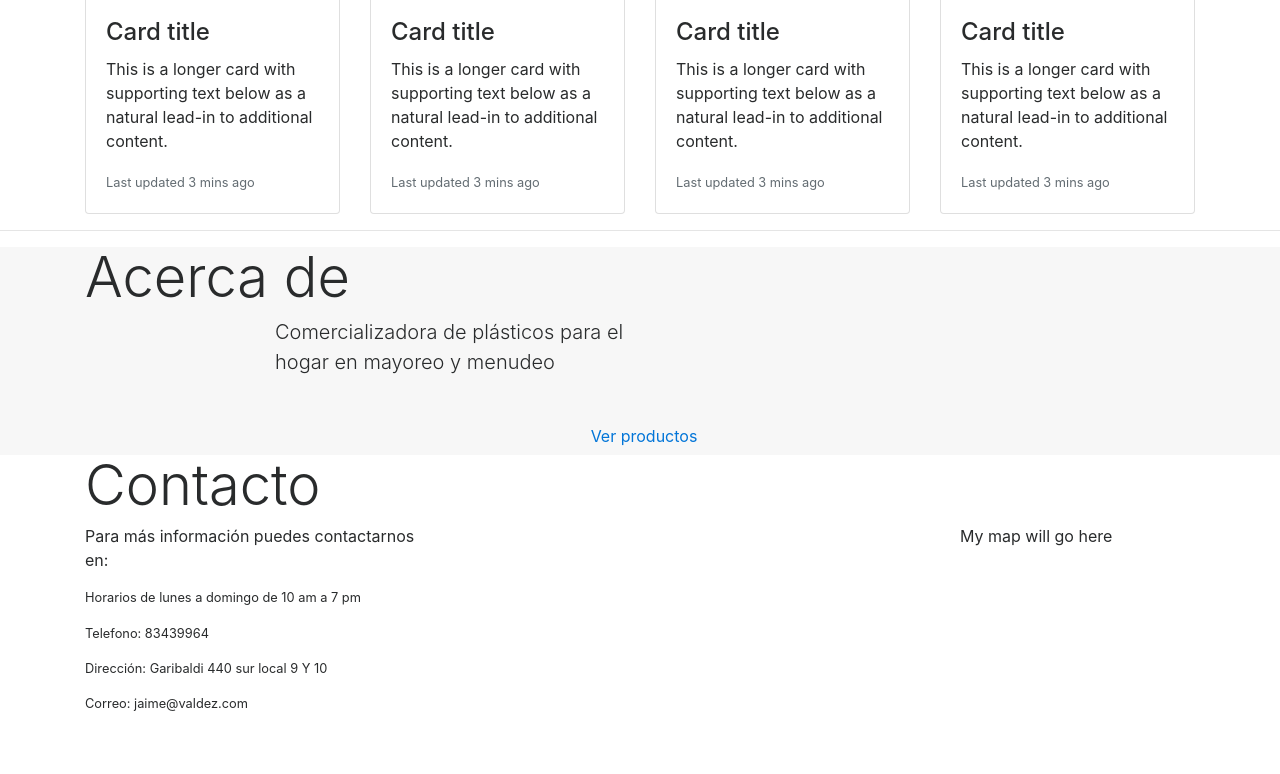
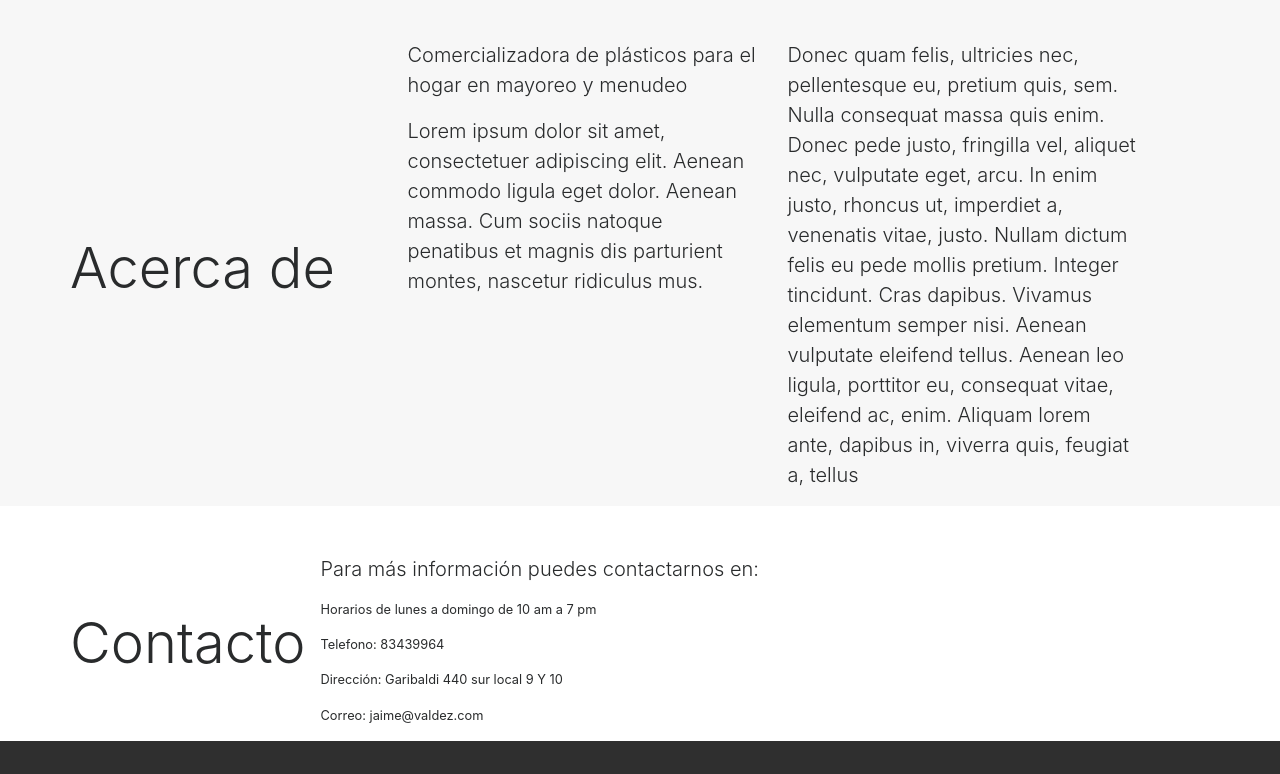
Before and after one commit to thatjiaozi/LabWeb, a Django app: template cloud/cloud/landing/templates/landing/index.html in a window 1280 px wide. Shown: the part 714-1488 px from the top of the page. After the commit the page ends 1455 px from the top, so only its background shows below. Run offline with Django 3.2, Linux system fonts and the light colour scheme; the template is opened without the code that fills it, so the values that code supplies are empty; some libraries are stand-ins or nearby versions.

Commit message:
Integrate landing page with django

```diff
--- a/cloud/cloud/cloud/settings.py
+++ b/cloud/cloud/cloud/settings.py
@@ -31,6 +31,8 @@ ALLOWED_HOSTS = []
 # Application definition
 
 INSTALLED_APPS = [
+    'landing',
+    'catalog',
     'django.contrib.admin',
     'django.contrib.auth',
     'django.contrib.contenttypes',
--- a/cloud/cloud/cloud/urls.py
+++ b/cloud/cloud/cloud/urls.py
@@ -15,7 +15,10 @@ Including another URLconf
 """
 from django.contrib import admin
 from django.urls import path
+from django.conf.urls import url
+from django.conf.urls import include
 
 urlpatterns = [
     path('admin/', admin.site.urls),
+    url(r'', include('landing.urls')),
 ]
--- a/cloud/cloud/landing/templates/landing/index.html
+++ b/cloud/cloud/landing/templates/landing/index.html
@@ -1,3 +1,4 @@
+{% load staticfiles %}
 <!DOCTYPE html>
 <html lang="es">
     <head>
@@ -5,9 +6,8 @@
         <meta charset="UTF-8" />
         <meta name="viewport" content="width=device-width, initial-scale=1, shrink-to-fit=no">
         <link rel="stylesheet" href="https://maxcdn.bootstrapcdn.com/bootstrap/4.0.0-alpha.6/css/bootstrap.min.css" integrity="sha384-rwoIResjU2yc3z8GV/NPeZWAv56rSmLldC3R/AZzGRnGxQQKnKkoFVhFQhNUwEyJ" crossorigin="anonymous">
-        {% load staticfiles %}
-        <link rel="stylesheet" type="text/css" href="{% static 'cloud_system/css/navbar.css' %}" />
-        <script src="https://maps.googleapis.com/maps/api/js?callback=myMap"></script>
+
+        <link rel="stylesheet" href="{% static 'css/landing.css' %}">
     </head>
     <body>
 
@@ -19,14 +19,11 @@
 
             <div class="collapse navbar-collapse" id="navbarsExampleDefault">
                 <ul class="navbar-nav ml-auto ">
-                    <li class="nav-item active">
-                        <a class="nav-link" href="#">Inicio<span class="sr-only">(current)</span></a>
+                    <li class="nav-item">
+                            <a href="#about" class="nav-link">Sobre nosotros</a>
                     </li>
                     <li class="nav-item">
                         <a href="#products" class="nav-link">Catálogo</a>
-                    </li>
-                    <li class="nav-item">
-                            <a href="#about" class="nav-link">Acerca de</a>
                     </li>
                     <li class="nav-item">
                         <a href="#contact" class="nav-link">Contacto</a>
@@ -36,80 +33,33 @@
      </nav>
 
     <!-- Header -->
-        <section class="jumbotron text-center">
+    <div class="container bg-overlay">
+    <div class="row text-center">
         <div class="container">
             <h1 class="jumbotron-heading">Bienvenidos a nuestra página web</h1>
-                <p class="lead text-muted">Ahora puede consultar en línea nuestros productos disponibles en tienda, donde podrá encontrar:</p>
-                <ul class="fa-ul">
-                        <li><i class="fa-li fa fa-check-square lead text-muted"></i>Artículos de Hogar</li>
-                        <li><i class="fa-li fa fa-check-square lead text-muted"></i>Útiles Escolares</li>
-                        <li><i class="fa-li fa fa-check-square lead text-muted"></i>Fiestas Infantiles</li>
-                        <li><i class="fa-li fa fa-check-square lead text-muted"></i>Artículos de cocina</li>
-                </ul>
-                <p>
-            </div>
-        </section>
-
-          <!--Catalogo-->
-        <section class="mb-0" id="products">
-            <div class="container">
-                <h3 class="display-4 align-content-center">Catálogo de Productos</h3>
-                    <div class="card-deck">
-                        <div class="card">
-                            <img class="card-img-top img-thumbnail" src="https://images-na.ssl-images-amazon.com/images/I/819Ud8HmkyL._SL1500_.jpg"  alt="Card image cap">
-                            <div class="card-block">
-                            <h4 class="card-title">Card title</h4>
-                            <p class="card-text">This is a longer card with supporting text below as a natural lead-in to additional content. </p>
-                            <p class="card-text"><small class="text-muted">Last updated 3 mins ago</small></p>
-                            </div>
-                        </div>
-                        <div class="card">
-                            <img class="card-img-top img-thumbnail" src="https://images-na.ssl-images-amazon.com/images/I/819Ud8HmkyL._SL1500_.jpg"  alt="Card image cap">
-                            <div class="card-block">
-                                <h4 class="card-title">Card title</h4>
-                                <p class="card-text">This is a longer card with supporting text below as a natural lead-in to additional content.</p>
-                                <p class="card-text"><small class="text-muted">Last updated 3 mins ago</small></p>
-                            </div>
-                        </div>
-                        <div class="card">
-                            <img class="card-img-top img-thumbnail" src="https://images-na.ssl-images-amazon.com/images/I/819Ud8HmkyL._SL1500_.jpg"  alt="Card image cap">
-                            <div class="card-block">
-                                <h4 class="card-title">Card title</h4>
-                                <p class="card-text">This is a longer card with supporting text below as a natural lead-in to additional content.</p>
-                                <p class="card-text"><small class="text-muted">Last updated 3 mins ago</small></p>
-                            </div>
-                        </div>
-                        <div class="card">
-                                <img class="card-img-top img-thumbnail" src="https://images-na.ssl-images-amazon.com/images/I/819Ud8HmkyL._SL1500_.jpg"  alt="Card image cap">
-                                <div class="card-block">
-                                    <h4 class="card-title">Card title</h4>
-                                    <p class="card-text">This is a longer card with supporting text below as a natural lead-in to additional content.</p>
-                                    <p class="card-text"><small class="text-muted">Last updated 3 mins ago</small></p>
+            <p class="lead text-light">Ahora puede consultar en línea nuestros productos disponibles en tienda, donde podrá encontrar:</p>
+            <p class="lead text-light">Artículos de Hogar</p>
+            <p class="lead text-light">Fiestas Infantiles</p>
+            <p class="lead text-light">Artículos de cocina</p>
+            <p class="lead text-light">Artículos escolares</p>
+            </br>
+            <button type="button" class="btn btn-primary btn-lg align-content-center">Ver productos</button>
         </div>
     </div>
     </div>
-            </div>
-            <hr>
-        </section>
-
 
      <!-- Acerca de -->
     <section class="mb-0 bg-faded" id="about">
         <div class="container">
-                <h3 class="display-4 align-content-center">Acerca de</h3>
             <div class="row">
-                <div class="col-lg-4 ml-auto">
+            <h3 class="display-4 align-content-center mt-5">Acerca de</h3>
+            <div class="col-lg-4 ml-auto mt-5">
                 <p class="lead">Comercializadora de plásticos para el hogar en mayoreo y menudeo</p>
+                <p class="lead">Lorem ipsum dolor sit amet, consectetuer adipiscing elit. Aenean commodo ligula eget dolor. Aenean massa. Cum sociis natoque penatibus et magnis dis parturient montes, nascetur ridiculus mus. </p>
             </div>
-                <div class="col-lg-4 mr-auto">
-                    <p class="lead"></p>
+            <div class="col-lg-4 mr-auto mt-5">
+                <p class="lead">Donec quam felis, ultricies nec, pellentesque eu, pretium quis, sem. Nulla consequat massa quis enim. Donec pede justo, fringilla vel, aliquet nec, vulputate eget, arcu. In enim justo, rhoncus ut, imperdiet a, venenatis vitae, justo. Nullam dictum felis eu pede mollis pretium. Integer tincidunt. Cras dapibus. Vivamus elementum semper nisi. Aenean vulputate eleifend tellus. Aenean leo ligula, porttitor eu, consequat vitae, eleifend ac, enim. Aliquam lorem ante, dapibus in, viverra quis, feugiat a, tellus</p>
             </div>
-                </div>
-                <div class="text-center mt-4">
-                <a class="btn btn-xl btn-outline-light" href="#products">
-                    <i class="fa fa-download mr-2"></i>
-                    Ver productos
-                </a>
             </div>
         </div>
     </section>
@@ -117,26 +67,19 @@
         <!--Contacto -->
         <section class="mb-0" id="contact">
                 <div class="container">
+                    <div class="row mt-5">
                         <h3 class="display-4 align-content-center">Contacto</h3>
-                    <div class="row">
-                        <div class="col-lg-4 mr-auto">Para más información puedes contactarnos en:</p>
-                        <div class="mr-auto">
+                        <div class="col-lg-5">
+                                <p class="lead">Para más información puedes contactarnos en:</p>
                                 <p class="lead small">Horarios de lunes a domingo de 10 am a 7 pm</p>
                                 <p class="lead small">Telefono: 83439964</p>
                                 <p class="lead small">Dirección: Garibaldi 440 sur local 9 Y 10</p>
                                 <p class="lead small">Correo: jaime@valdez.com</p>
                         </div>
                     </div>
-                        <div id="map ml-auto" style="width:250px;height:250px">My map will go here</div>
-                    </div>
                 </div>
             </section>
 
-
-
-
-
-        <script src="https://maps.googleapis.com/maps/api/js?key=AIzaSyBu-916DdpKAjTmJNIgngS6HL_kDIKU0aU&callback=myMap"></script>
         <script src="https://code.jquery.com/jquery-3.1.1.slim.min.js" integrity="sha384-A7FZj7v+d/sdmMqp/nOQwliLvUsJfDHW+k9Omg/a/EheAdgtzNs3hpfag6Ed950n" crossorigin="anonymous"></script>
         <script src="https://cdnjs.cloudflare.com/ajax/libs/tether/1.4.0/js/tether.min.js" integrity="sha384-DztdAPBWPRXSA/3eYEEUWrWCy7G5KFbe8fFjk5JAIxUYHKkDx6Qin1DkWx51bBrb" crossorigin="anonymous"></script>
         <script src="https://maxcdn.bootstrapcdn.com/bootstrap/4.0.0-alpha.6/js/bootstrap.min.js" integrity="sha384-vBWWzlZJ8ea9aCX4pEW3rVHjgjt7zpkNpZk+02D9phzyeVkE+jo0ieGizqPLForn" crossorigin="anonymous"></script>
--- /dev/null
+++ b/cloud/cloud/landing/urls.py
@@ -0,0 +1,6 @@
+from django.conf.urls import url
+from . import views
+
+urlpatterns = [
+    url(r'^$', views.company, name='company'),
+]
--- a/cloud/cloud/landing/views.py
+++ b/cloud/cloud/landing/views.py
@@ -1,3 +1,5 @@
 from django.shortcuts import render
 
 # Create your views here.
+def company(request):
+    return render(request, 'landing/index.html', {})
```
Also changed, not shown: cloud/cloud/landing/static/css/landing.css (added, +34 -0 lines). Lines whose indentation alone changed are shown as unchanged.
